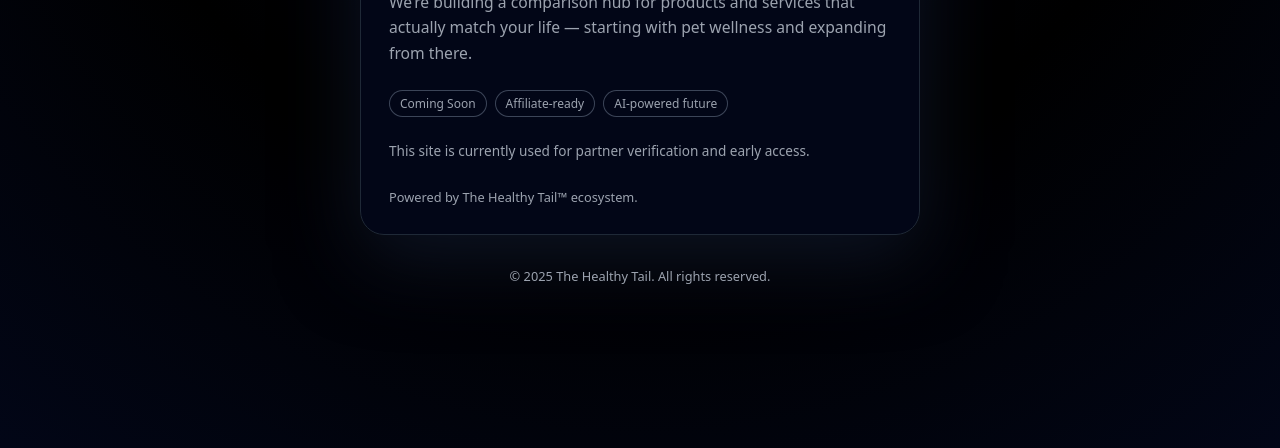
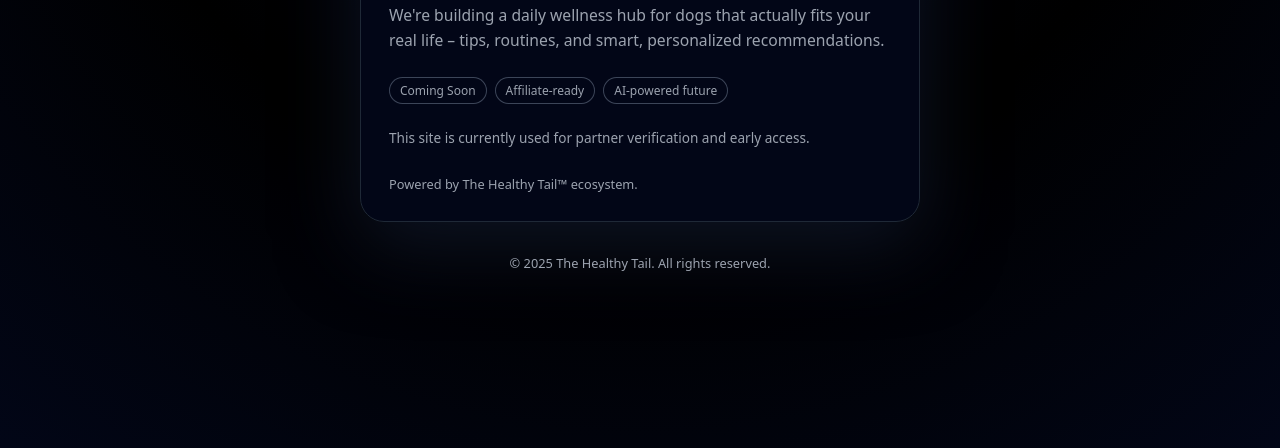
Before and after one commit to javiercifuentesm/thehealthytail-landing, a plain HTML site: page index.html in a window 1280 px wide. Shown: the part 352-800 px from the top of the page. Drawn offline with Linux system fonts and the light colour scheme.

Commit message:
Update subtitle text for The Healthy Tail

```diff
--- a/index.html
+++ b/index.html
@@ -34,8 +34,7 @@
 
         <h1 class="title">Smart choices, one path at a time.</h1>
         <p class="subtitle">
-          We’re building a comparison hub for products and services that actually
-          match your life — starting with pet wellness and expanding from there.
+          We're building a daily wellness hub for dogs that actually fits your real life – tips, routines, and smart, personalized recommendations.
         </p>
 
         <div class="tag-row">
```
